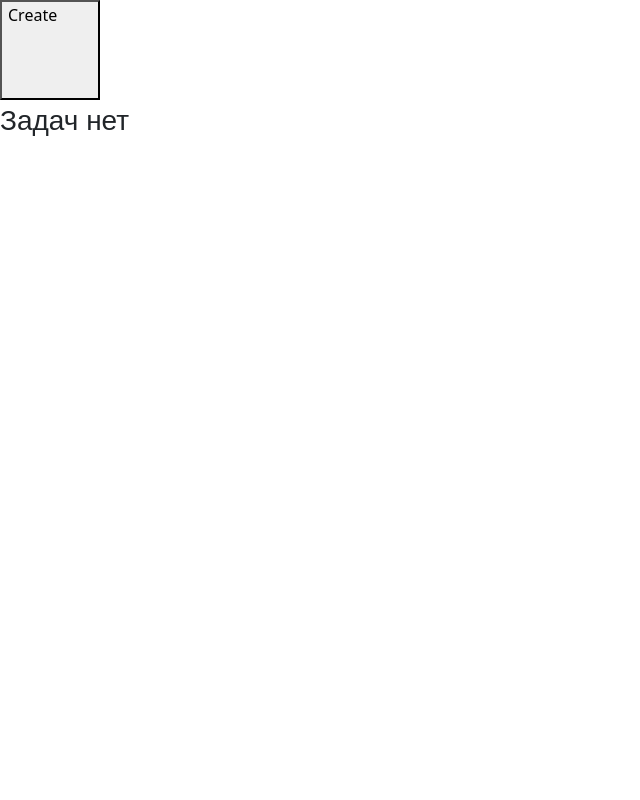
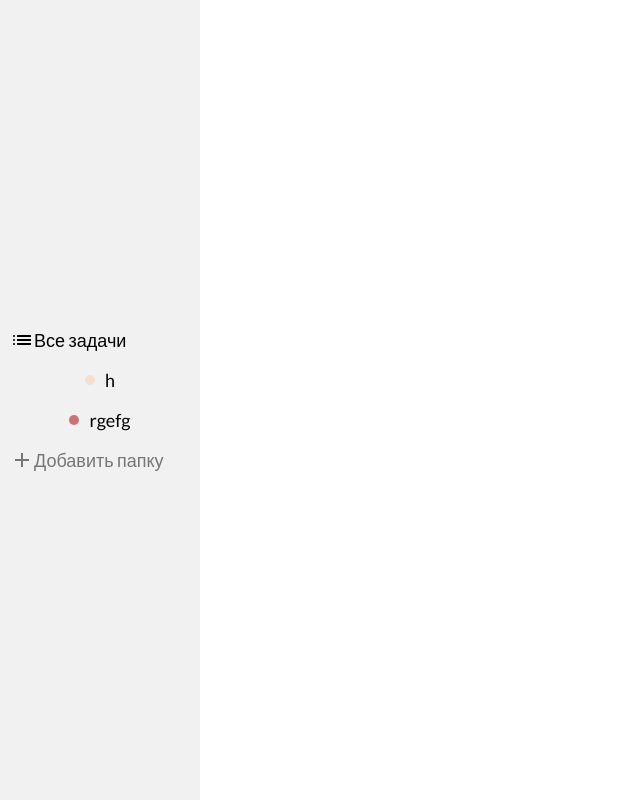
Before and after one commit to hellbruh/planer, a Vue app: page / in a window 1280 px wide. Shown: the whole page, without its empty margins (0-640 px from the left). Built offline with nearby package versions, Linux system fonts and the light colour scheme; a web font is replaced by a local one.

Commit message:
abdabdabdabda

```diff
--- a/public/index.html
+++ b/public/index.html
@@ -12,7 +12,12 @@
     <!-- <%= htmlWebpackPlugin.options.title %> -->
 <title>Planer</title>
 <link rel="stylesheet" href="https://fonts.googleapis.com/css2?family=Material+Symbols+Outlined:opsz,wght,FILL,GRAD@20..48,100..700,0..1,-50..200" />
-  </head>
+<link rel="preconnect" href="https://fonts.googleapis.com">
+<link rel="preconnect" href="https://fonts.gstatic.com" crossorigin>
+<link href="https://fonts.googleapis.com/css2?family=Lato:wght@100;300;400;700;900&display=swap" rel="stylesheet">
+<link rel="stylesheet" href="https://fonts.googleapis.com/css2?family=Material+Symbols+Outlined:opsz,wght,FILL,GRAD@20..48,100..700,0..1,-50..200" />
+
+</head>
   <body>
     <noscript>
       <strong>We're sorry but <%= htmlWebpackPlugin.options.title %> doesn't work properly without JavaScript enabled. Please enable it to continue.</strong>
--- a/src/App.vue
+++ b/src/App.vue
@@ -1,22 +1,39 @@
 <template>
   <div id="app">
-
     <!-- левая колонка с папками -->
 	<div id="left-column">
+		<!-- кнопка для всех задач -->
+		<div class="folder">
+			<span class="material-symbols-outlined">
+				list
+			</span>
+			Все задачи
+        </div>
+
 		<div
-        id="folders"
+			class="folders"
 			v-for="(folder) in folders"
 			:key=folder.id
 		>
 		<!-- пишем что хотим видеть у каждой папки в циле, папки=кнопки -->
-        <div>
-          <button class="folderButton"></button>
+			<div class="folder">
+				<div class="round" v-bind:id="'color'+folder.color">
+				</div>
+				<div class="folderName">
+					{{folder.name}}
 				</div>
 			</div>
+
+		</div>
         <!-- кнопка добавления папки -->
-        <button id="createFolderButton" @click="addFolder()">Create</button>
+        <div id="createFolderButton" @click="addFolder()">
+			<span class="material-symbols-outlined">
+				add
+			</span>
+          Добавить папку
+        </div>
 
-      <!-- добавление кнопки -->
+      <!-- добавление папки -->
         <new-folder v-if="visibleForm===1" @addFolder="addNewFolder" @closeForm="closeForm" ></new-folder>
 
   </div>
@@ -25,12 +42,8 @@
 		<div v-if="folders.length===0">
 			<p id="nothing">Задач нет</p>
 		</div>
+
 	</div>
-
-
-
-
-
 
   </div>
 </template>
@@ -41,25 +54,21 @@ import NewFolder from './components/NewFolder.vue'
 export default {
   name: 'App',
   components: {
-    NewFolder
+    NewFolder,
   },
   data(){
     return{
       folders:[
-        // {
-        //   id: 1,
-        //   name: 'work',
-        //   color: '#FFF0F5'
-        // },
-        // {
-        //   id:2,
-        //   name:'weee',
-        //   color:'#FAEBD7'
-        // }
-
+		{
+			name:'h',
+			color:'1'
+		},
+		{
+			name:'rgefg',
+			color:'2'
+		}
 		],
       visibleForm:0,
-
     }
   },
   methods:{
@@ -81,28 +90,91 @@ export default {
 <style>
 #app{
 	display:flex;
-  flex-direction:column;
+	flex-direction:row;
 	margin:0%;
 }
-#folders{
+.folders{
     display: flex;
     flex-direction:column;
     justify-content: center;
     text-align:justify;
+	align-items: flex-start;
  }
  #nothing{
 	font-family: 'Sofia Sans', sans-serif;
 	font-size:28px;
  }
  #createFolderButton{
-  width:100px;
-  height:100px;
+	width:100%;
+	height:40px;
 	display:flex;
+	font-size: 18px;
+	color: #767676;
+	font-family: 'Lato', sans-serif;
+	font-weight:500;
+	justify-content:flex-start;
+	align-items:center;
+ }
+#createFolderButton:hover{
+	cursor:pointer;
  }
 
  #left-column{
-  width:100px;
+	width:200px;
+	height:100vh;
+	display:flex;
+	flex-direction:column;
+	align-items: center;
+	justify-content: center;
+	box-sizing: border-box;
+	padding-left:10px;
+	padding-right:10px;
+	background-color:#F1F1F1;
+ }
+ .folder{
+	display:flex;
+	flex-direction: row;
+	height:40px;
+	width:100%;
+	font-size: 18px;
+	color: #000000;
+	font-family: 'Lato', sans-serif;
+	font-weight:500;
+	justify-content:flex-start;
+	align-items:center;
+ }
+ .folder:hover{
+	cursor:pointer;
+ }
+ .round{
+	display:flex;
+	justify-content: center;
+	align-items: center;
+    border-radius: 100%;
+	height:10px;
+	width:10px;
+	margin-right:10px;
+    }
+#color1{
+        background-color: rgb(247, 223, 208);
+    }
+#color2{
+        background-color: rgb(209, 112, 112);
+    }
+#color3{
+        background-color: rgb(131, 170, 109);
+    }
+#color4{
+        background-color: rgb(102, 174, 175);
+    }
+#color5{
+        background-color: rgb(174, 138, 199);
+    }
+#color6{
+        background-color: rgb(197, 85, 160);
+    }
+.folderName{
+	display:flex;
 
 }
-
 </style>
--- a/src/components/NewFolder.vue
+++ b/src/components/NewFolder.vue
@@ -79,6 +79,7 @@ methods:{
     border-radius: 10px;
     padding-left:10px; padding-right:10px; padding-top:15px;
     box-sizing: border-box;
+    background-color: white;
     }
     .colors{
         display:flex;
@@ -100,22 +101,22 @@ methods:{
         border:2px solid rgb(77, 39, 39);
     }
     #color1{
-        background-color: rgb(197, 162, 142);
+        background-color: rgb(247, 223, 208);
     }
     #color2{
-        background-color: rgb(170, 113, 113);
+        background-color: rgb(209, 112, 112);
     }
     #color3{
-        background-color: rgb(103, 128, 89);
+        background-color: rgb(131, 170, 109);
     }
     #color4{
-        background-color: rgb(68, 111, 112);
+        background-color: rgb(102, 174, 175);
     }
     #color5{
-        background-color: rgb(111, 89, 126);
+        background-color: rgb(174, 138, 199);
     }
     #color6{
-        background-color: rgb(138, 70, 115);
+        background-color: rgb(197, 85, 160);
     }
 
     .activeColor{
@@ -125,8 +126,10 @@ methods:{
     #saveFolder{
         display:flex;
         margin-right:10px;
-        background-color:rgb(40, 117, 165);
-        border: 3px solid rgb(40, 117, 165)
+        background-color:rgb(87, 190, 255);
+        border: 0px solid rgb(0, 0, 0);
+        width:100%;
+        margin-left:10px;
 
     }
     .crestik{
```
Also changed, not shown: src/components/AllFolders.vue (+9 -0 lines). Lines whose indentation alone changed are shown as unchanged.
